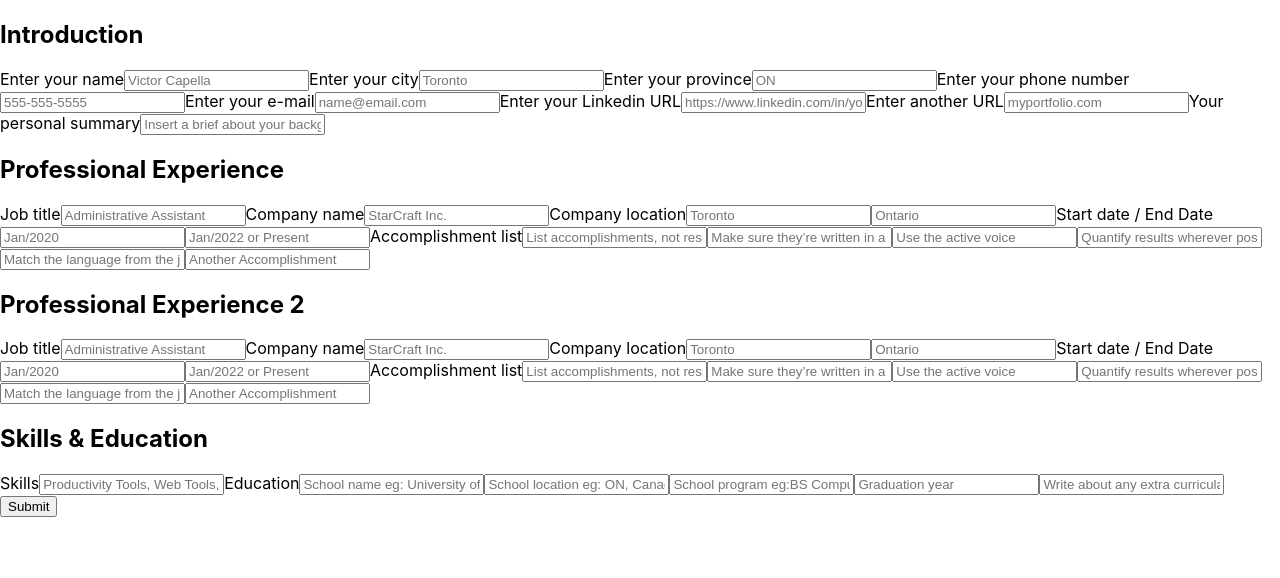
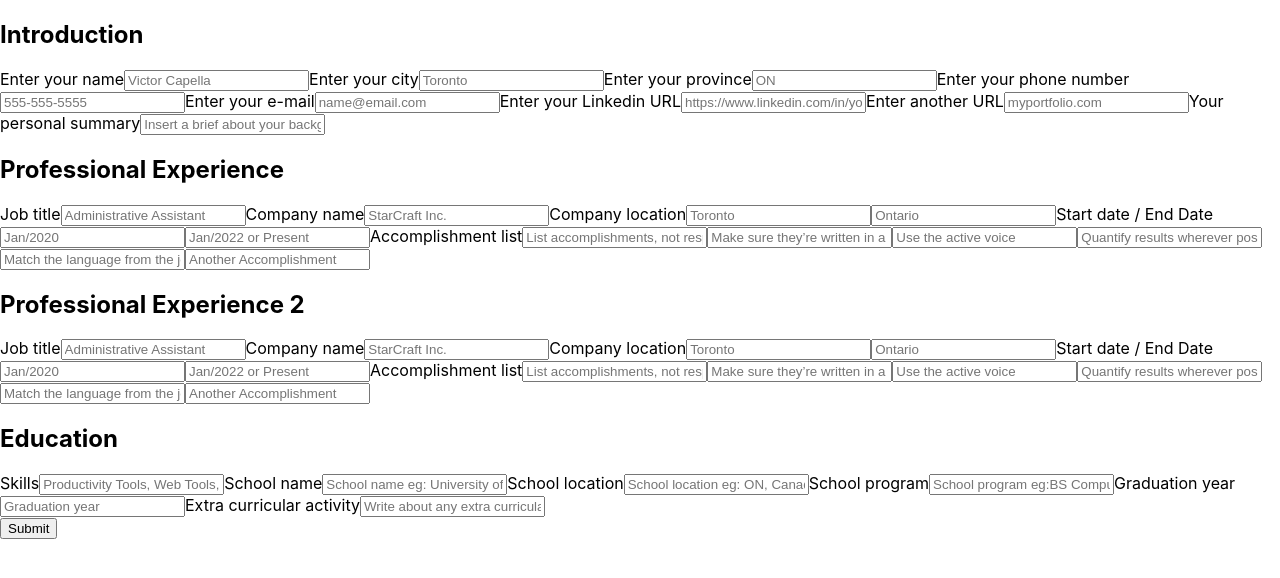
Before and after one commit to vcapella/resume2Pdf-generator, a React (Create React App) app in the folder client/: page / in a window 1280 px wide. Shown: the top 578 px of the page. Built offline with nearby package versions, Linux system fonts and the light colour scheme.

Commit message:
updated form

```diff
--- a/client/src/App.js
+++ b/client/src/App.js
@@ -421,7 +421,7 @@ function App() {
           </label>
         </div>
         <div className="professionalExp2">
-          <h2>Skills & Education</h2>
+          <h2>Education</h2>
           <label>
             Skills
             <input
@@ -434,7 +434,7 @@ function App() {
           </label>
 
           <label>
-            Education
+            School name
             <input
               type="text"
               placeholder="School name eg: University of Toronto"
@@ -442,6 +442,9 @@ function App() {
               onChange={handleChange}
               value={schoolName1}
             />
+          </label>
+          <label>
+            School location
             <input
               type="text"
               placeholder="School location eg: ON, Canada"
@@ -449,6 +452,9 @@ function App() {
               onChange={handleChange}
               value={stateSchool1}
             />
+          </label>
+          <label>
+            School program
             <input
               type="text"
               placeholder="School program eg:BS Computer Science"
@@ -456,6 +462,9 @@ function App() {
               onChange={handleChange}
               value={aboutSchoolProgram1}
             />
+          </label>
+          <label>
+            Graduation year
             <input
               type="text"
               placeholder="Graduation year"
@@ -463,6 +472,9 @@ function App() {
               onChange={handleChange}
               value={gradYear1}
             />
+          </label>
+          <label>
+            Extra curricular activity
             <input
               type="text"
               placeholder="Write about any extra curricular activity or project."
```
